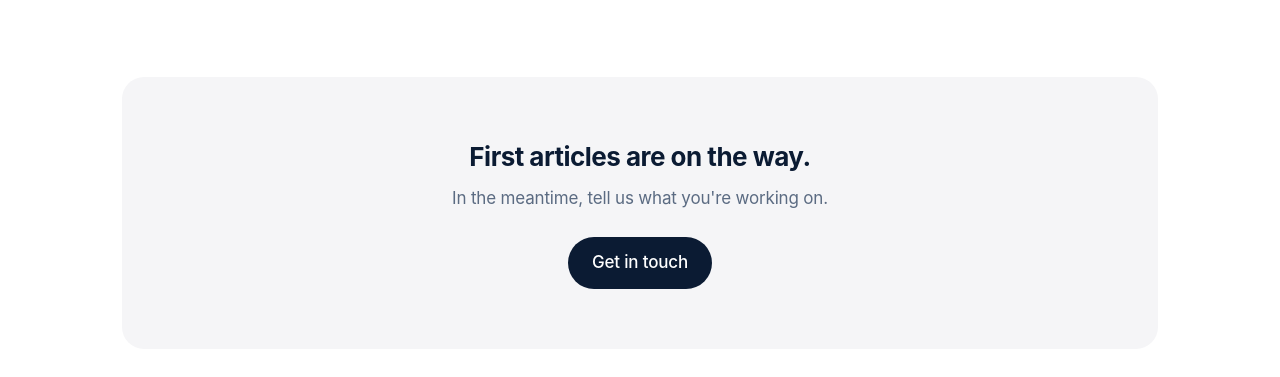
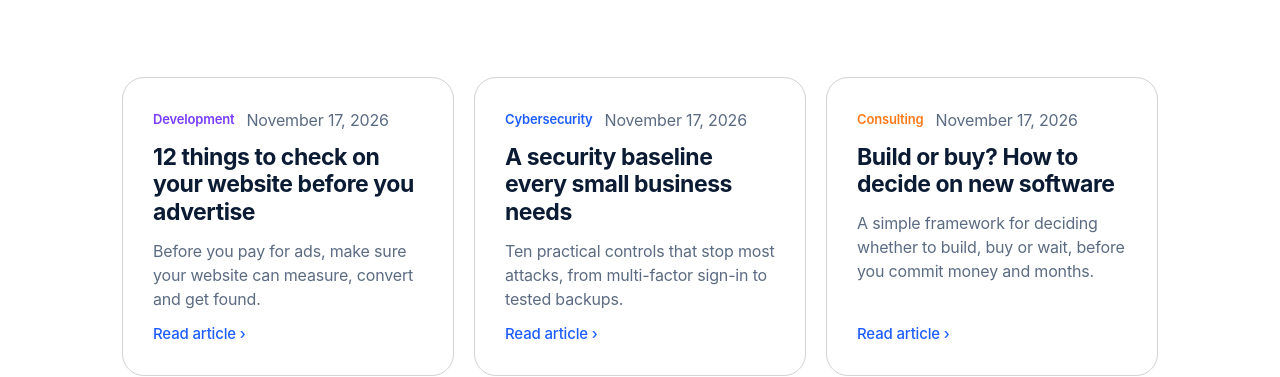
Before and after one commit to Davpet2906/servex-site, a plain HTML site: page blog/index.html in a window 1280 px wide. Shown: the part 428-805 px from the top of the page. Drawn offline with Linux system fonts and the light colour scheme.

Commit message:
Blog page: list the first three posts

```diff
--- a/blog/index.html
+++ b/blog/index.html
@@ -15,7 +15,7 @@ gtag('config', 'G-1CSWVTF1F6');
 <meta name="theme-color" content="#060d1a" media="(prefers-color-scheme: dark)">
 <link rel="icon" href="/favicon.svg" type="image/svg+xml">
 <link rel="apple-touch-icon" href="/logo-512.png">
-<link rel="stylesheet" href="/styles.css?v=2">
+<link rel="stylesheet" href="/styles.css?v=3">
 <title>Blog · Servex Group</title>
 <meta name="description" content="Insights on cybersecurity, web and mobile development, and business strategy from the teams at Servex Group.">
 <link rel="canonical" href="https://servexgroup.com/blog/">
@@ -77,11 +77,24 @@ gtag('config', 'G-1CSWVTF1F6');
           <a class="more" href="/blog/your-post-slug">Read article</a>
         </article>
         -->
-        <div class="post-empty">
-          <h2>First articles are on the way.</h2>
-          <p>In the meantime, tell us what you're working on.</p>
-          <a class="btn btn-primary" href="mailto:info@servexgroup.com?subject=Project%20inquiry">Get in touch</a>
-        </div>
+        <article class="post-card">
+          <p class="post-meta"><span class="post-tag t-digital">Development</span><time datetime="2026-11-17">November 17, 2026</time></p>
+          <h2><a href="/blog/website-checklist-before-advertising">12 things to check on your website before you advertise</a></h2>
+          <p>Before you pay for ads, make sure your website can measure, convert and get found.</p>
+          <a class="more" href="/blog/website-checklist-before-advertising" aria-label="Read: 12 things to check on your website before you advertise">Read article</a>
+        </article>
+        <article class="post-card">
+          <p class="post-meta"><span class="post-tag t-secure">Cybersecurity</span><time datetime="2026-11-17">November 17, 2026</time></p>
+          <h2><a href="/blog/small-business-security-baseline">A security baseline every small business needs</a></h2>
+          <p>Ten practical controls that stop most attacks, from multi-factor sign-in to tested backups.</p>
+          <a class="more" href="/blog/small-business-security-baseline" aria-label="Read: A security baseline every small business needs">Read article</a>
+        </article>
+        <article class="post-card">
+          <p class="post-meta"><span class="post-tag t-advisory">Consulting</span><time datetime="2026-11-17">November 17, 2026</time></p>
+          <h2><a href="/blog/build-or-buy-software">Build or buy? How to decide on new software</a></h2>
+          <p>A simple framework for deciding whether to build, buy or wait, before you commit money and months.</p>
+          <a class="more" href="/blog/build-or-buy-software" aria-label="Read: Build or buy? How to decide on new software">Read article</a>
+        </article>
       </div>
     </div>
   </section>
```
